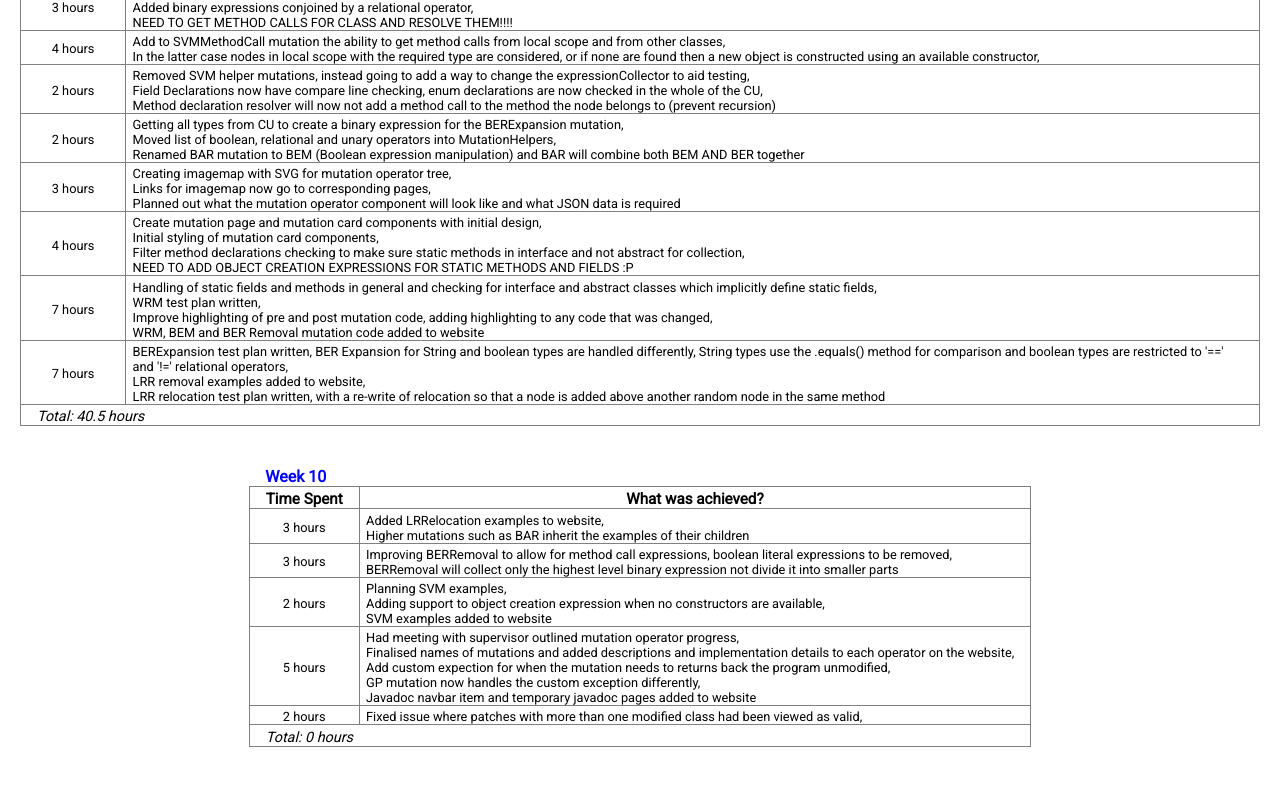
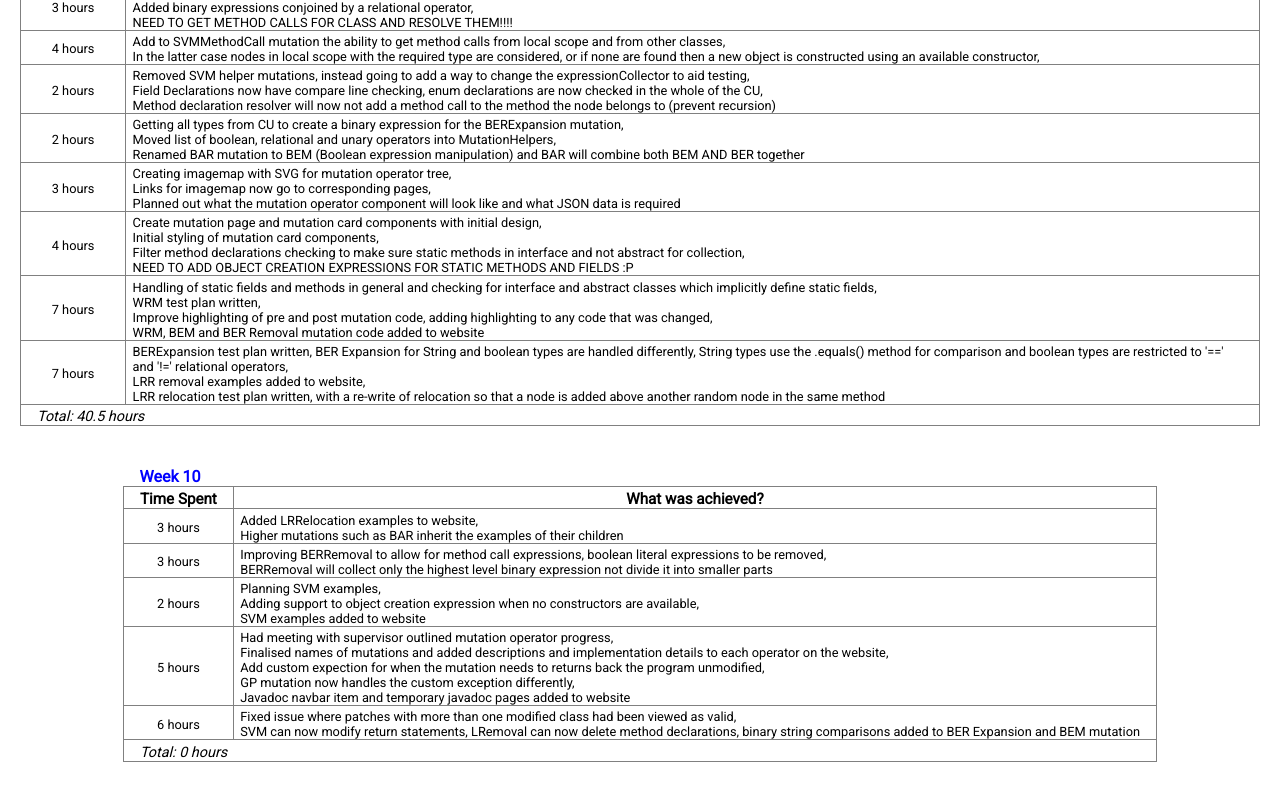
Before and after one commit to fentonreid/APRFrameworkVue, a Vue app: page /progresslog in a window 1280 px wide. Shown: the part 2669-3469 px from the top of the page. Built offline with nearby package versions, Linux system fonts and the light colour scheme.

Commit message:
Update progress log

```diff
--- a/public/json/progresslog.json
+++ b/public/json/progresslog.json
@@ -293,8 +293,8 @@
           "description": "Had meeting with supervisor outlined mutation operator progress,<br>Finalised names of mutations and added descriptions and implementation details to each operator on the website,<br>Add custom expection for when the mutation needs to returns back the program unmodified,<br>GP mutation now handles the custom exception differently,<br>Javadoc navbar item and temporary javadoc pages added to website"
         },
         {
-          "hour": 2,
-          "description": "Fixed issue where patches with more than one modified class had been viewed as valid,<br>"
+          "hour": 6,
+          "description": "Fixed issue where patches with more than one modified class had been viewed as valid,<br>SVM can now modify return statements, LRemoval can now delete method declarations, binary string comparisons added to BER Expansion and BEM mutation"
         }
       ]
     }
--- a/src/components/mutationoperators/implementations/LRR.vue
+++ b/src/components/mutationoperators/implementations/LRR.vue
@@ -1,5 +1,5 @@
 <template>
-  <h1>Line Relocation and Removal (LRR) Mutation</h1>
+  <h1>Line Removal and Relocation (LRR) Mutation</h1>
   <MutationPage mutationId="LRR" />
 </template>
 
```
Also changed, not shown: public/json/mutationoperators.json.
